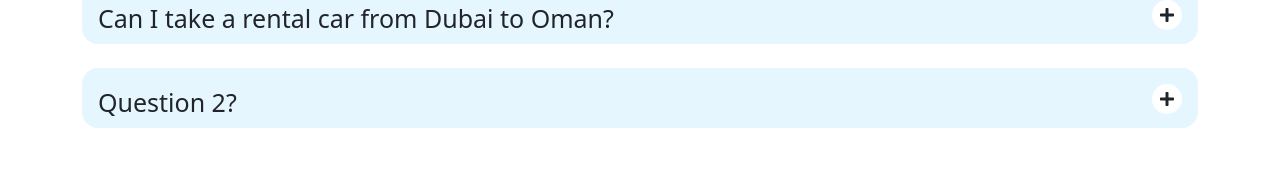
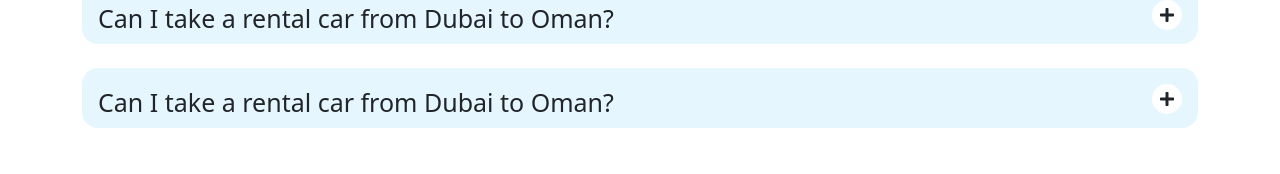
Before and after one commit to Diaa-0-Abdelaziz/tageer, a React (Create React App) app: page / in a window 1280 px wide. Shown: the part 6076-6250 px from the top of the page. Built offline with nearby package versions, Linux system fonts and the light colour scheme.

Commit message:
modified:   src/pages/Home/component/FAQ/FAQ.css 	modified:   src/pages/Home/component/FAQ/FAQ.css.map 	modified:   src/pages/Home/component/FAQ/FAQ.jsx 	modified:   src/pages/Home/component/FAQ/FAQ.scss

```diff
--- a/src/pages/Home/component/FAQ/FAQ.css
+++ b/src/pages/Home/component/FAQ/FAQ.css
@@ -24,6 +24,6 @@
   font-size: 25px;
 }
 .faq .open {
-  max-height: 1000px;
+  height: 200px;
   transition: 0.3s;
 }/*# sourceMappingURL=FAQ.css.map */
--- a/src/pages/Home/component/FAQ/FAQ.jsx
+++ b/src/pages/Home/component/FAQ/FAQ.jsx
@@ -11,7 +11,7 @@
             answer: "Lorem ipsum dolor sit amet consectetur adipisicing elit. Aliquid, quo nam nesciunt laboriosam iste laborum corrupti corporis quaerat ut perspiciatis?"
         },
         { id: 2,
-          question: "Question 2?",
+          question: "Can I take a rental car from Dubai to Oman?",
           answer: "Lorem ipsum dolor sit amet consectetur adipisicing elit. Aliquid, quo nam nesciunt laboriosam iste laborum corrupti corporis quaerat ut perspiciatis?"
         },
     ];
--- a/src/pages/Home/component/FAQ/FAQ.scss
+++ b/src/pages/Home/component/FAQ/FAQ.scss
@@ -31,7 +31,7 @@
     }
      .open
      {
-        max-height: 1000px;
+       height:200px;
         transition: .3s;
      }
 }
```
Also changed, not shown: 1 other file (tests, documents, lock files or other folders).
